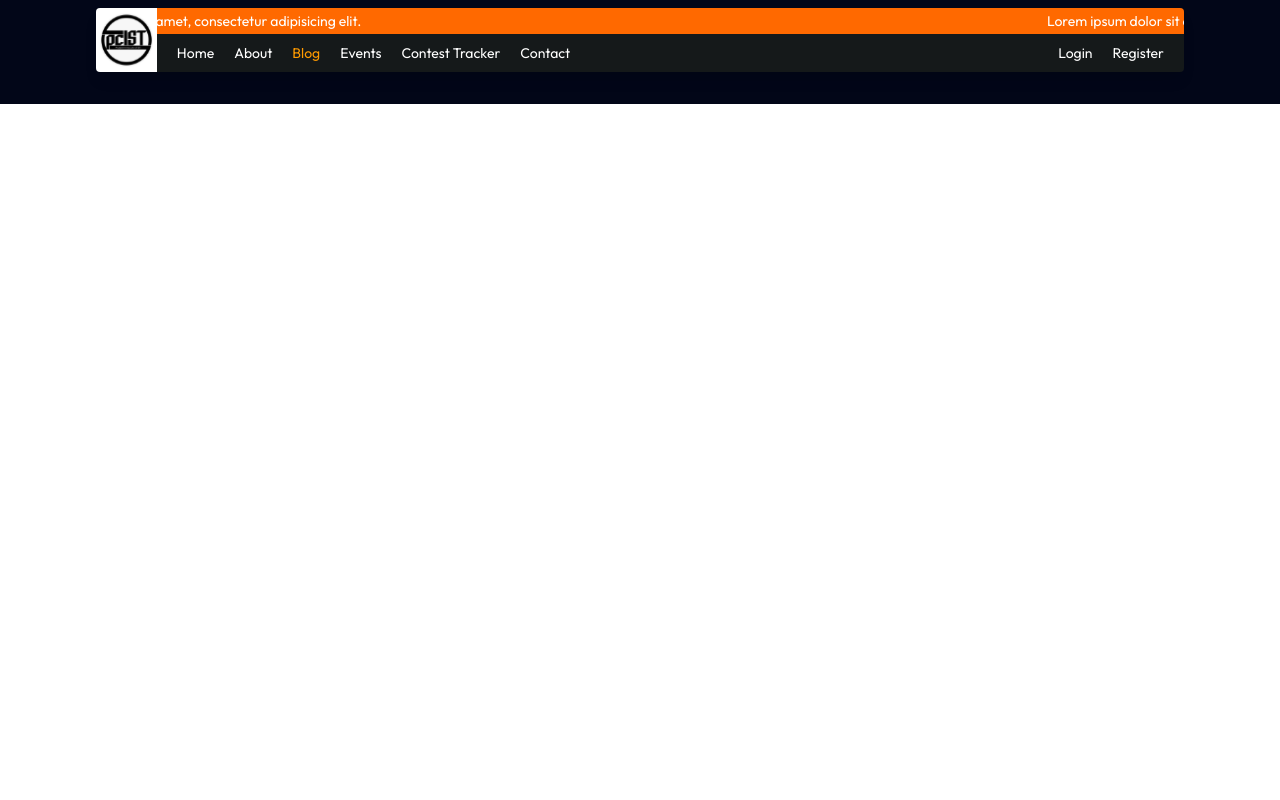
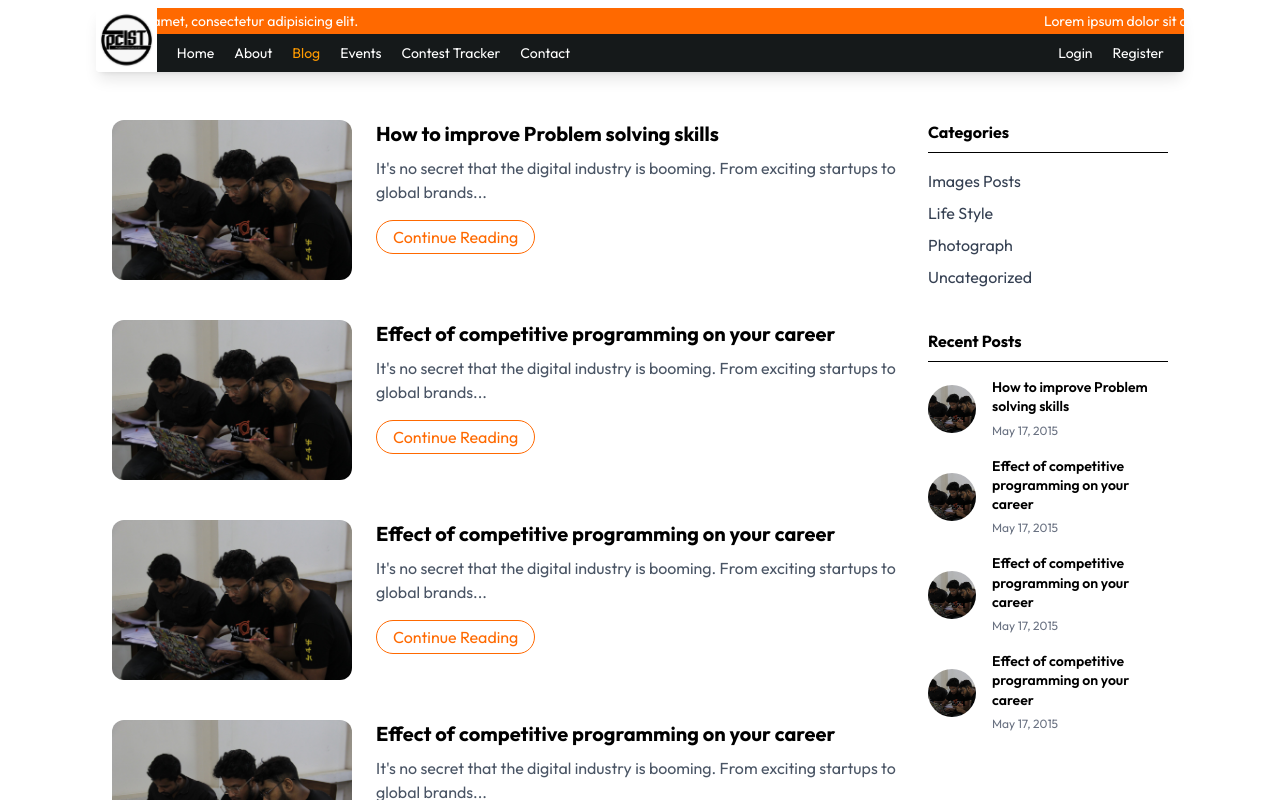
Before and after one commit to nasemul1/pcist-v2, a React (Vite) app: page /blog in a window 1280 px wide. Shown: the top 800 px of the page. Built offline with nearby package versions, Linux system fonts and the light colour scheme.

Commit message:
added author section on single blog component

```diff
--- a/src/App.jsx
+++ b/src/App.jsx
@@ -4,6 +4,8 @@ import Home from './pages/Home'
 import About from './pages/About'
 import Navbar from './components/Navbar'
 import Footer from './components/Footer'
+import BlogList from './pages/BlogList'
+import SingleBlog from './components/SingleBlog'
 
 const App = () => {
   return (
@@ -12,6 +14,8 @@ const App = () => {
       <Routes>
         <Route path='/' element={<Home />}></Route>
         <Route path='/about' element={<About />}></Route>
+        <Route path='/blog' element={<BlogList />}></Route>
+        <Route path='/blog/:id' element={<SingleBlog />}></Route>
       </Routes>
       <Footer />
     </div>
--- /dev/null
+++ b/src/components/SingleBlog.jsx
@@ -0,0 +1,46 @@
+import React from 'react'
+import img from '../assets/hero.jpg'
+import profile from '../assets/profile.jpg'
+
+const SingleBlog = () => {
+  return (
+    <div className="w-full lg:w-[85%] mx-auto pt-20 px-5 lg:px-0">
+      <div className="mx-auto">
+        {/* Blog Image */}
+        <img
+          src={img}
+          alt="Blog banner"
+          className="rounded-xl w-full h-[40vh] lg:h-[60vh] object-cover mb-8"
+        />
+
+        {/* Blog Title */}
+        <h1 className="text-2xl md:text-3xl font-bold mb-6 text-center">
+          Loft Office With Vintage Decor For Creative Working
+        </h1>
+
+        {/* Blog Content */}
+        <div className="text-lg leading-8 text-gray-800">
+          <p>
+            <strong className="font-semibold">It's no secret</strong> that the digital
+            industry is booming. From exciting startups to global brands, companies are
+            reaching out to digital agencies, responding to the new possibilities available.
+          </p>
+          <p className="mt-4">
+            However, the industry is fast becoming overcrowded, heaving with agencies offering similar services — on the surface, at least. Lorem ipsum dolor sit amet consectetur, adipisicing elit. Sequi illum sunt repellendus? Ex quibusdam blanditiis voluptate eaque sit officia in expedita nam a ea assumenda unde ad earum, repudiandae, debitis nesciunt ipsum quisquam iusto adipisci optio voluptatem reiciendis officiis, animi iste! Eveniet quisquam labore at doloribus aliquid, nostrum hic dignissimos delectus? Dolorum molestias eligendi numquam laborum assumenda alias dolores iure quaerat enim, qui quas earum? Aliquam eos repellendus quaerat, non at architecto autem sunt iure nesciunt dolor nostrum cumque iste nemo quis cupiditate soluta itaque. Sed consequatur minus, perferendis non obcaecati beatae nam, aperiam porro dolor a, possimus quibusdam eius? <br /><br /> Sed consequatur minus, perferendis non obcaecati beatae nam, aperiam porro dolor a, possimus quibusdam eius? Sed consequatur minus, perferendis non obcaecati beatae nam, aperiam porro dolor a, possimus quibusdam eius?
+          </p>
+        </div>
+        <div className='mt-8 p-5 border-t-2 border-orange-500 w-full'>
+          <div className='flex items-center'>
+            <img className='rounded-full w-20' src={profile} alt="" />
+            <div className='ml-5'>
+              <h1 className='text-xl font-semibold'>John Doe</h1>
+              <p className='text-gray-500'>Creative Director</p>
+            </div>
+          </div>
+        </div>
+      </div>
+    </div>
+  )
+}
+
+export default SingleBlog
--- /dev/null
+++ b/src/pages/BlogList.jsx
@@ -0,0 +1,93 @@
+import React from "react";
+import img from '../assets/hero.jpg'
+import { Link } from "react-router-dom";
+
+const blogPosts = [
+  {
+    id: 1,
+    title: "How to improve Problem solving skills",
+    date: "May 17, 2015",
+    description:
+      "It's no secret that the digital industry is booming. From exciting startups to global brands...",
+    image: img, // Replace with actual image
+  },
+  {
+    id: 2,
+    title: "Effect of competitive programming on your career",
+    date: "May 17, 2015",
+    description:
+      "It's no secret that the digital industry is booming. From exciting startups to global brands...",
+    image: img, // Replace with actual image
+  },
+  {
+    id: 3,
+    title: "Effect of competitive programming on your career",
+    date: "May 17, 2015",
+    description:
+      "It's no secret that the digital industry is booming. From exciting startups to global brands...",
+    image: img, // Replace with actual image
+  },
+  {
+    id: 4,
+    title: "Effect of competitive programming on your career",
+    date: "May 17, 2015",
+    description:
+      "It's no secret that the digital industry is booming. From exciting startups to global brands...",
+    image: img, // Replace with actual image
+  },
+];
+
+const categories = ["Images Posts", "Life Style", "Photograph", "Uncategorized"];
+
+const BlogList = () => {
+  return (
+    <div className="w-full lg:w-[85%] mx-auto pt-20 px-5 lg:px-0">
+      <div className="mx-auto px-4 py-10 grid grid-cols-1 md:grid-cols-4 gap-8">
+        {/* Main Blog Posts */}
+        <div className="md:col-span-3 space-y-10">
+          {blogPosts.map((post) => (
+            <div key={post.id} className="flex flex-col md:flex-row gap-6">
+              <img src={post.image} alt={post.title} className="w-full md:w-60 rounded-xl object-cover" />
+              <div>
+                <h2 className="text-xl font-bold">{post.title}</h2>
+                <p className="text-gray-600 mt-2">{post.description}</p>
+                <Link to={'/blog/' + post.id} className="cursor-pointer inline-block mt-4 border border-orange-500 text-orange-500 px-4 py-1 rounded-full hover:bg-orange-100 transition">
+                  Continue Reading
+                </Link>
+              </div>
+            </div>
+          ))}
+        </div>
+
+        {/* Sidebar */}
+        <div className="space-y-10">
+          {/* Categories */}
+          <div>
+            <h3 className="font-bold border-b pb-2 mb-4">Categories</h3>
+            <ul className="space-y-2 text-gray-700">
+              {categories.map((cat, idx) => (
+                <li key={idx} className="hover:text-orange-500 cursor-pointer">{cat}</li>
+              ))}
+            </ul>
+          </div>
+
+          {/* Recent Posts */}
+          <div>
+            <h3 className="font-bold border-b pb-2 mb-4">Recent Posts</h3>
+            {blogPosts.map((post) => (
+              <div key={post.id} className="flex items-center gap-4 mb-4">
+                <img src={post.image} alt={post.title} className="w-12 h-12 rounded-full object-cover" />
+                <div>
+                  <p className="text-sm font-semibold leading-snug">{post.title}</p>
+                  <span className="text-xs text-gray-500">{post.date}</span>
+                </div>
+              </div>
+            ))}
+          </div>
+        </div>
+      </div>
+    </div>
+  );
+}
+
+export default BlogList;
```
Also changed, not shown: 1 other file (tests, documents, lock files or other folders).
